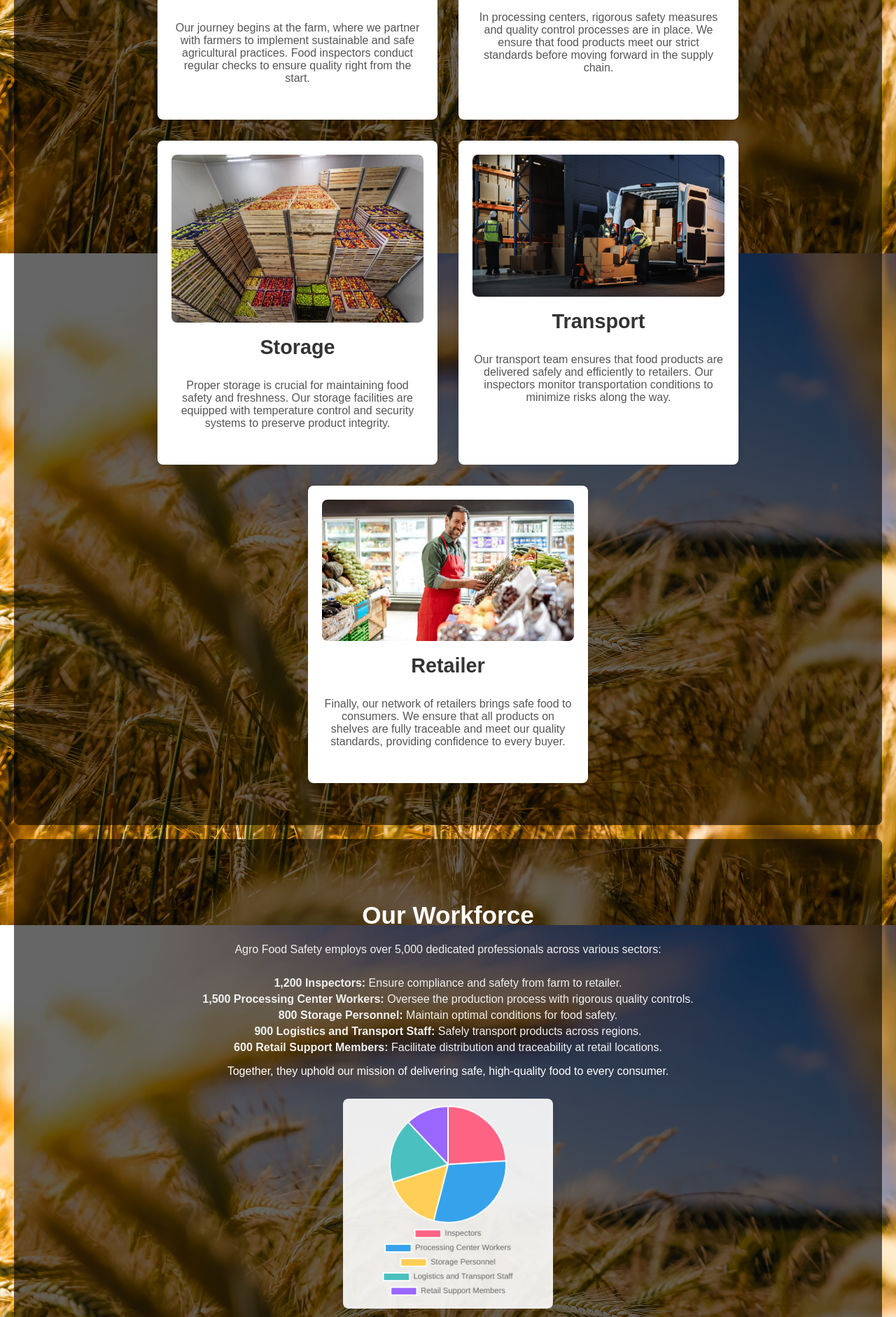
After one commit to kiryuhanabi/Group27_DBMS_Autumn_24, a PHP site: page /team.html in a window 1280 px wide. The commit adds this page. Shown: the part 598-2480 px from the top of the page at 70% size. Run offline with PHP 8.4, Linux system fonts and the light colour scheme.

```diff
--- a/Frontend/index.html
+++ b/Frontend/index.html
@@ -8,12 +8,10 @@
     <title>Food Safety & Traceability</title>
 </head>
 <body>
-    <!-- Header with Title -->
     <header>
         <h1>Food Safety & Traceability</h1>
     </header>
 
-    <!-- Navigation Bar -->
     <nav class="navbar">
         <ul class="ul">
             <li><a href="home.html">Home</a></li>
--- a/Frontend/starting_page.html
+++ b/Frontend/starting_page.html
@@ -13,7 +13,7 @@
         <div class="top-center">
             <a href="home.html" class="nav-link">Home</a>
             <a href="#about" class="nav-link">About</a>
-            <a href="#team" class="nav-link">Team</a>
+            <a href="team.html" class="nav-link">Team</a>
         </div>
 
         <div class="top-right">
--- /dev/null
+++ b/Frontend/team.html
@@ -0,0 +1,138 @@
+<!DOCTYPE html>
+<html lang="en">
+<head>
+    <meta charset="UTF-8">
+    <meta name="viewport" content="width=device-width, initial-scale=1.0">
+    <title>Food Safety & Traceability | Agro Food Safety</title>
+    <link rel="stylesheet" href="team_style.css">
+    <link href="logo.png" rel="icon" type="image/png">
+    <script src="https://cdn.jsdelivr.net/npm/chart.js"></script>
+</head>
+<body style="background-image: url('team_background.jpg'); background-size: cover; background-position: center; background-attachment: fixed;">
+    <section class="process-section">
+        <h2>Ensuring Food Safety & Traceability</h2>
+        <p>
+            At Agro Food Safety, we are dedicated to maintaining the highest standards in food safety and traceability. Our team of professionals works
+            tirelessly across each sector, ensuring that every step of the journey – from farm to retailer – upholds our commitment to quality.
+            With a robust workforce including inspectors, storage and logistics personnel, and processing experts, we prioritize excellence at every level.
+        </p>
+        <div class="process-stages">
+            <div class="stage" onclick="showInfoModal('farm')">
+                <img src="farm_image.webp" alt="Farm Stage">
+                <h3>Farm</h3>
+                <p>
+                    Our journey begins at the farm, where we partner with farmers to implement sustainable and safe agricultural practices.
+                    Food inspectors conduct regular checks to ensure quality right from the start.
+                </p>
+            </div>
+            <div class="stage" onclick="showInfoModal('processing')">
+                <img src="processing_image.webp" alt="Processing Center">
+                <h3>Processing Center</h3>
+                <p>
+                    In processing centers, rigorous safety measures and quality control processes are in place.
+                    We ensure that food products meet our strict standards before moving forward in the supply chain.
+                </p>
+            </div>
+            <div class="stage" onclick="showInfoModal('storage')">
+                <img src="storage_image.jpg" alt="Storage Stage">
+                <h3>Storage</h3>
+                <p>
+                    Proper storage is crucial for maintaining food safety and freshness. Our storage facilities are equipped with temperature
+                    control and security systems to preserve product integrity.
+                </p>
+            </div>
+            <div class="stage" onclick="showInfoModal('transport')">
+                <img src="transport_image.webp" alt="Transport Stage">
+                <h3>Transport</h3>
+                <p>
+                    Our transport team ensures that food products are delivered safely and efficiently to retailers.
+                    Our inspectors monitor transportation conditions to minimize risks along the way.
+                </p>
+            </div>
+            <div class="stage" onclick="showInfoModal('retailer')">
+                <img src="retailer_image.jpg" alt="Retailer Stage">
+                <h3>Retailer</h3>
+                <p>
+                    Finally, our network of retailers brings safe food to consumers. We ensure that all products on shelves are fully traceable and meet
+                    our quality standards, providing confidence to every buyer.
+                </p>
+            </div>
+        </div>
+    </section>
+
+    <section class="workforce-section">
+        <h2>Our Workforce</h2>
+        <p>
+            Agro Food Safety employs over 5,000 dedicated professionals across various sectors:
+            <ul>
+                <li><strong>1,200 Inspectors:</strong> Ensure compliance and safety from farm to retailer.</li>
+                <li><strong>1,500 Processing Center Workers:</strong> Oversee the production process with rigorous quality controls.</li>
+                <li><strong>800 Storage Personnel:</strong> Maintain optimal conditions for food safety.</li>
+                <li><strong>900 Logistics and Transport Staff:</strong> Safely transport products across regions.</li>
+                <li><strong>600 Retail Support Members:</strong> Facilitate distribution and traceability at retail locations.</li>
+            </ul>
+            Together, they uphold our mission of delivering safe, high-quality food to every consumer.
+        </p>
+        <div>
+            <canvas id="employeePieChart" width="400" height="400"></canvas>
+        </div>
+    </section>
+
+    <div id="infoModal" style="display:none; position:fixed; top:50%; left:50%; transform:translate(-50%, -50%); background:white; padding:20px; border-radius:8px;">
+        <h3 id="modalTitle">Stage Info</h3>
+        <p id="modalDescription"></p>
+        <button onclick="closeModal()">Close</button>
+    </div>
+
+    <script>
+        function showInfoModal(stage) {
+            const modal = document.getElementById("infoModal");
+            const modalTitle = document.getElementById("modalTitle");
+            const modalDescription = document.getElementById("modalDescription");
+            modal.style.display = "block";
+
+            if (stage === 'farm') {
+                modalTitle.textContent = "Farm";
+                modalDescription.textContent = "We work with farmers to ensure sustainable practices, regularly inspecting crops for safety and quality.";
+            } else if (stage === 'processing') {
+                modalTitle.textContent = "Processing Center";
+                modalDescription.textContent = "In processing centers, food is thoroughly tested for safety. We use advanced technology to ensure quality control.";
+            } else if (stage === 'storage') {
+                modalTitle.textContent = "Storage";
+                modalDescription.textContent = "We store food products in optimal conditions, with secure storage areas and temperature monitoring to ensure freshness.";
+            } else if (stage === 'transport') {
+                modalTitle.textContent = "Transport";
+                modalDescription.textContent = "Our transport team ensures the safe journey of food products, maintaining proper conditions to prevent spoilage.";
+            } else if (stage === 'retailer') {
+                modalTitle.textContent = "Retailer";
+                modalDescription.textContent = "At retail locations, our food products are available with clear traceability, ensuring consumer confidence in safety.";
+            }
+        }
+
+        function closeModal() {
+            document.getElementById("infoModal").style.display = "none";
+        }
+
+        const ctx = document.getElementById('employeePieChart').getContext('2d');
+        const employeePieChart = new Chart(ctx, {
+            type: 'pie',
+            data: {
+                labels: ['Inspectors', 'Processing Center Workers', 'Storage Personnel', 'Logistics and Transport Staff', 'Retail Support Members'],
+                datasets: [{
+                    data: [1200, 1500, 800, 900, 600],
+                    backgroundColor: ['#FF6384', '#36A2EB', '#FFCE56', '#4BC0C0', '#9966FF'],
+                    hoverBackgroundColor: ['#FF6384', '#36A2EB', '#FFCE56', '#4BC0C0', '#9966FF']
+                }]
+            },
+            options: {
+                responsive: true,
+                plugins: {
+                    legend: {
+                        position: 'bottom',
+                    }
+                }
+            }
+        });
+    </script>
+</body>
+</html>
--- /dev/null
+++ b/Frontend/team_style.css
@@ -0,0 +1,155 @@
+
+body {
+    font-family: Arial, sans-serif;
+    color: #ffffff;
+    background-image: url('team_background.jpg');
+    background-size: cover;
+    background-position: center;
+    background-attachment: fixed;
+    margin: 0;
+    padding: 0;
+}
+
+.process-section {
+    padding: 60px 20px;
+    text-align: center;
+    background-color: rgba(0, 0, 0, 0.6);
+    margin: 20px;
+    border-radius: 8px;
+}
+
+.process-section h2 {
+    font-size: 2.5rem;
+    margin-bottom: 40px;
+    color: #ffffff;
+}
+
+.process-section p {
+    font-size: 1rem;
+    color: #f0f0f0;
+    max-width: 800px;
+    margin-left: auto;
+    margin-right: auto;
+    margin-bottom: 30px;
+}
+
+.process-stages {
+    display: flex;
+    justify-content: center;
+    flex-wrap: wrap;
+    gap: 30px;
+}
+
+.stage {
+    background-color: #fff;
+    padding: 20px;
+    width: 30%;
+    border-radius: 8px;
+    box-shadow: 0px 0px 10px rgba(0, 0, 0, 0.1);
+    transition: transform 0.3s;
+    text-align: center;
+    color: #333;
+}
+
+.stage:hover {
+    transform: scale(1.05);
+}
+
+.stage img {
+    width: 100%;
+    border-radius: 8px;
+}
+
+.stage h3 {
+    font-size: 1.8rem;
+    margin-top: 15px;
+    color: #333;
+}
+
+.stage p {
+    font-size: 1rem;
+    color: #555;
+    margin-top: 10px;
+}
+
+#infoModal {
+    display: none;
+    position: fixed;
+    top: 50%;
+    left: 50%;
+    transform: translate(-50%, -50%);
+    background-color: white;
+    padding: 20px;
+    border-radius: 8px;
+    box-shadow: 0px 0px 15px rgba(0, 0, 0, 0.2);
+    max-width: 500px;
+    width: 100%;
+    color: #333;
+}
+
+#infoModal h3 {
+    margin-bottom: 20px;
+    color: #333;
+}
+
+#infoModal p {
+    font-size: 1.1rem;
+    color: #333;
+}
+
+#infoModal button {
+    background-color: #3d5a80;
+    color: white;
+    padding: 10px 15px;
+    border: none;
+    border-radius: 5px;
+    cursor: pointer;
+    margin-top: 20px;
+}
+
+#infoModal button:hover {
+    background-color: #2a3b55;
+}
+
+.workforce-section {
+    padding: 60px 20px;
+    text-align: center;
+    background-color: rgba(0, 0, 0, 0.6);
+    margin: 20px;
+    border-radius: 8px;
+    color: #ffffff;
+}
+
+.workforce-section h2 {
+    font-size: 2.2rem;
+    margin-bottom: 20px;
+    color: #ffffff;
+}
+
+.workforce-section p {
+    font-size: 1rem;
+    color: #f0f0f0;
+    max-width: 800px;
+    margin-left: auto;
+    margin-right: auto;
+    margin-bottom: 30px;
+}
+
+.workforce-section ul {
+    list-style-type: none;
+    padding: 0;
+}
+
+.workforce-section li {
+    font-size: 1rem;
+    margin: 5px 0;
+    color: #f0f0f0;
+}
+
+#employeePieChart {
+    max-width: 300px;
+    margin: 20px auto;
+    background-color: rgba(255, 255, 255, 0.9);
+    border-radius: 8px;
+    padding: 10px;
+}
```
Also changed, not shown: Frontend/home.html (+83 -52 lines), Frontend/home_style.css (+0 -12 lines), Frontend/starting_page.css (+2 -8 lines), Frontend/team_background.jpg (added).
